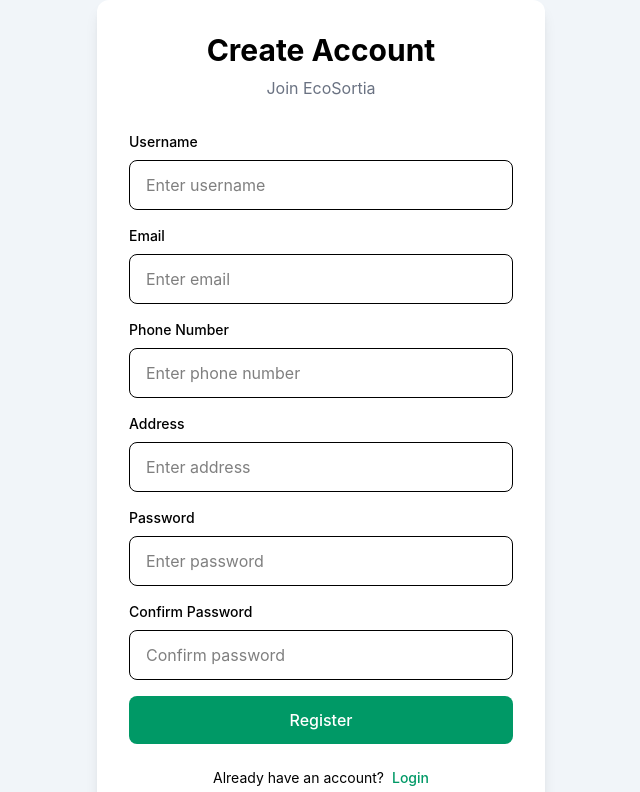
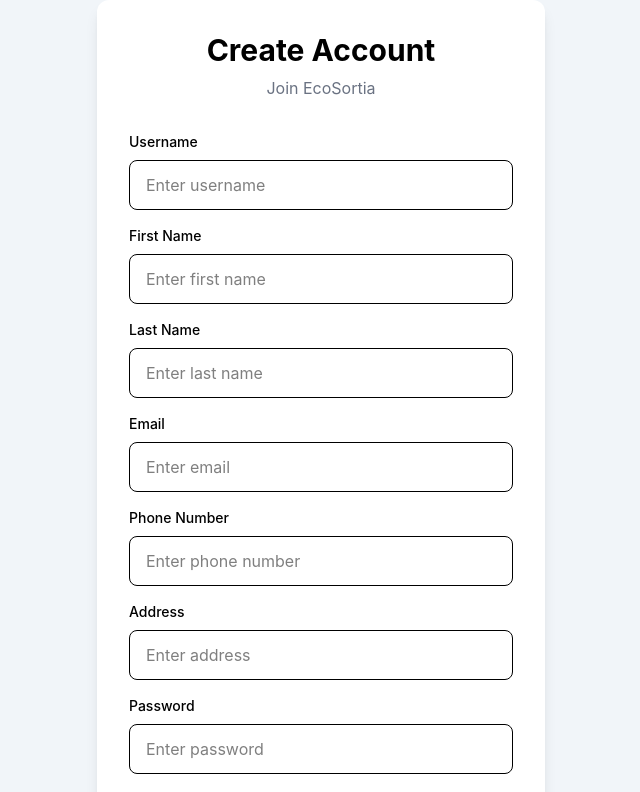
Before and after one commit to dhanus22/Ecosortia, a React (Vite) app in the folder ecosortia_frontend/: page /register in a window 1280 px wide. Shown: the top 792 px of the page, without its empty margins (319-959 px from the left). Built offline with nearby package versions, Linux system fonts and the light colour scheme; no server answers.

Commit message:
implemented user registration

```diff
--- a/ecosortia_frontend/src/pages/auth/Register.jsx
+++ b/ecosortia_frontend/src/pages/auth/Register.jsx
@@ -53,65 +53,102 @@
                 onSubmit={handleSubmit(onSubmit)}
                 className="space-y-4">
 
-                <Input label="Username" placeholder="Enter username"  error={errors.username?.message}
-                    {...register("username", {  required: "Username is required",
-                        minLength: { value: 4, message: "Minimum 4 characters", },})}/>
+                <Input label="Username" placeholder="Enter username" error={errors.username?.message}
+                    {...register("username", {
+                        required: "Username is required",
+                        minLength: { value: 4, message: "Minimum 4 characters", },
+                    })} />
+
+                <Input
+                    label="First Name"
+                    placeholder="Enter first name"
+                    error={errors.first_name?.message}
+                    {...register("first_name", {
+                        required: "First name is required",
+                    })}
+                />
+
+                <Input
+                    label="Last Name"
+                    placeholder="Enter last name"
+                    error={errors.last_name?.message}
+                    {...register("last_name", {
+                        required: "Last name is required",
+                    })}
+                />
 
                 <Input
                     label="Email"
                     type="email"
                     placeholder="Enter email"
+                    error={errors.email?.message}
+                    {...register("email", {
+                        required: "Email is required",
+                    })}
                 />
 
                 <Input
                     label="Phone Number"
                     placeholder="Enter phone number"
+                    error={errors.phone_number?.message}
+                    {...register("phone_number", {
+                        required: "Phone number is required",
+                        pattern: {
+                            value: /^[6-9]\d{9}$/,
+                            message: "Enter a valid phone number",
+                        },
+                    })}
                 />
 
                 <Input
                     label="Address"
                     placeholder="Enter address"
+                    error={errors.address?.message}
+                    {...register("address", {
+                        required: "Address is required",
+                    })}
                 />
 
                 <Input
                     label="Password"
                     type="password"
                     placeholder="Enter password"
-                />
+                    error={errors.password?.message}
+                    {...register("password", {
+                        required: "Password is required",
+                        minLength: {
+                            value: 8,
+                            message: "Minimum 8 characters",
+                        },
+                    })} />
 
                 <Input
                     label="Confirm Password"
                     type="password"
                     placeholder="Confirm password"
+                    error={errors.confirm_password?.message}
+                    {...register("confirm_password", {
+                        required: "Confirm your password",
+                        validate: (value) =>
+                            value === password || "Passwords do not match",
+                    })}
                 />
 
-                <Button type="submit">
-
-                    Register
-
+                <Button
+                    type="submit"
+                    disabled={isSubmitting}>
+                    {isSubmitting ? "Creating Account..." : "Register"}
                 </Button>
-
             </form>
 
             <p className="text-center mt-6 text-sm">
-
                 Already have an account?
-
-                <Link
-                    to="/login"
-                    className="ml-2 text-emerald-600 font-medium"
-                >
-
+                <Link to="/login" className="ml-2 text-emerald-600 font-medium">
                     Login
-
                 </Link>
-
             </p>
-
         </Card>
-
     );
-
 }
 
 export default Register;
```
